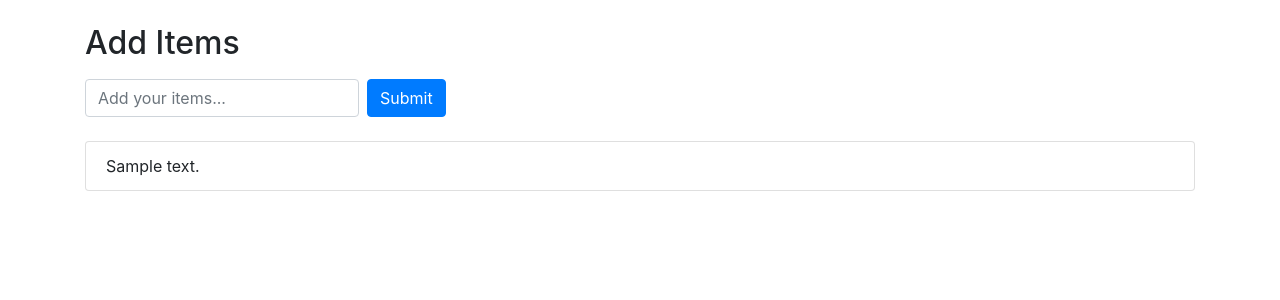
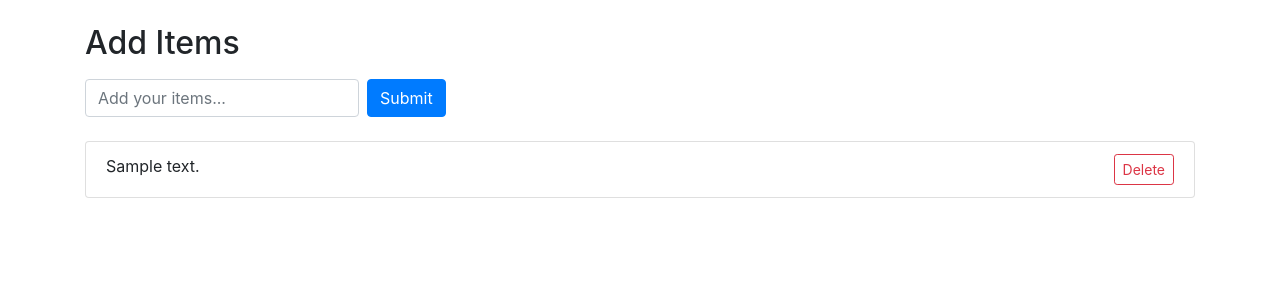
Before and after one commit to TechChats/ToDoList, a Django app: page / in a window 1280 px wide. Shown: the part 72-372 px from the top of the page. Run offline with Django 3.2, Linux system fonts and the light colour scheme; tables that the repository leaves empty hold one stand-in row (values such as "Sample post").

Commit message:
added delete button

```diff
--- a/myApp/urls.py
+++ b/myApp/urls.py
@@ -3,6 +3,7 @@ from . import views
 
 urlpatterns = [
     path('',views.home, name='home'),
-    path('add_todo/',views.add_todo, name='add_todo')
+    path('add_todo/',views.add_todo, name='add_todo'),
+    path('delete_todo/<int:todo_id>/',views.delete_todo, name='delete_todo')
 
 ]
--- a/myApp/views.py
+++ b/myApp/views.py
@@ -5,7 +5,7 @@ from myApp.models import  Todo
 
 # Create your views here.
 def home(request):
-    todo_items = Todo.objects.all().order_by('added_date')
+    todo_items = Todo.objects.all().order_by('-added_date')
 
     return  render(request,"myApp/index.html", {
         "todo_items": todo_items
@@ -23,3 +23,9 @@ def add_todo(request):
     print(legth_of_todos)
 
     return  HttpResponseRedirect("/")
+
+
+def delete_todo(request, todo_id):
+    print(todo_id)
+    Todo.objects.get(id=todo_id).delete()
+    return  HttpResponseRedirect("/")
--- a/templates/myApp/index.html
+++ b/templates/myApp/index.html
@@ -6,7 +6,7 @@
     <div class="col">
 
         <h2> Add Items </h2>
-            <form action="{% url 'add_todo' %}" method="POST"  class="form-inline mt-3" >
+        <form action="{% url 'add_todo' %}" method="POST" class="form-inline mt-3">
 
             {% csrf_token %}
 
@@ -24,7 +24,17 @@
         <ul class="list-group">
 
             {% for todo_item in todo_items %}
-                <li class="list-group-item">{{todo_item.text}}</li>
+            <li class="list-group-item">
+                {{todo_item.text}}
+                <div class="float-right">
+                    <form action="delete_todo/{{todo_item.id}}/" method="POST">
+                    {% csrf_token %}
+                        <button type="submit" class="btn btn-sm btn-outline-danger">Delete</button>
+                    </form>
+                </div>
+            </li>
+
+
             {% endfor %}
         </ul>
     </div>
```
Lines whose indentation alone changed are shown as unchanged.
